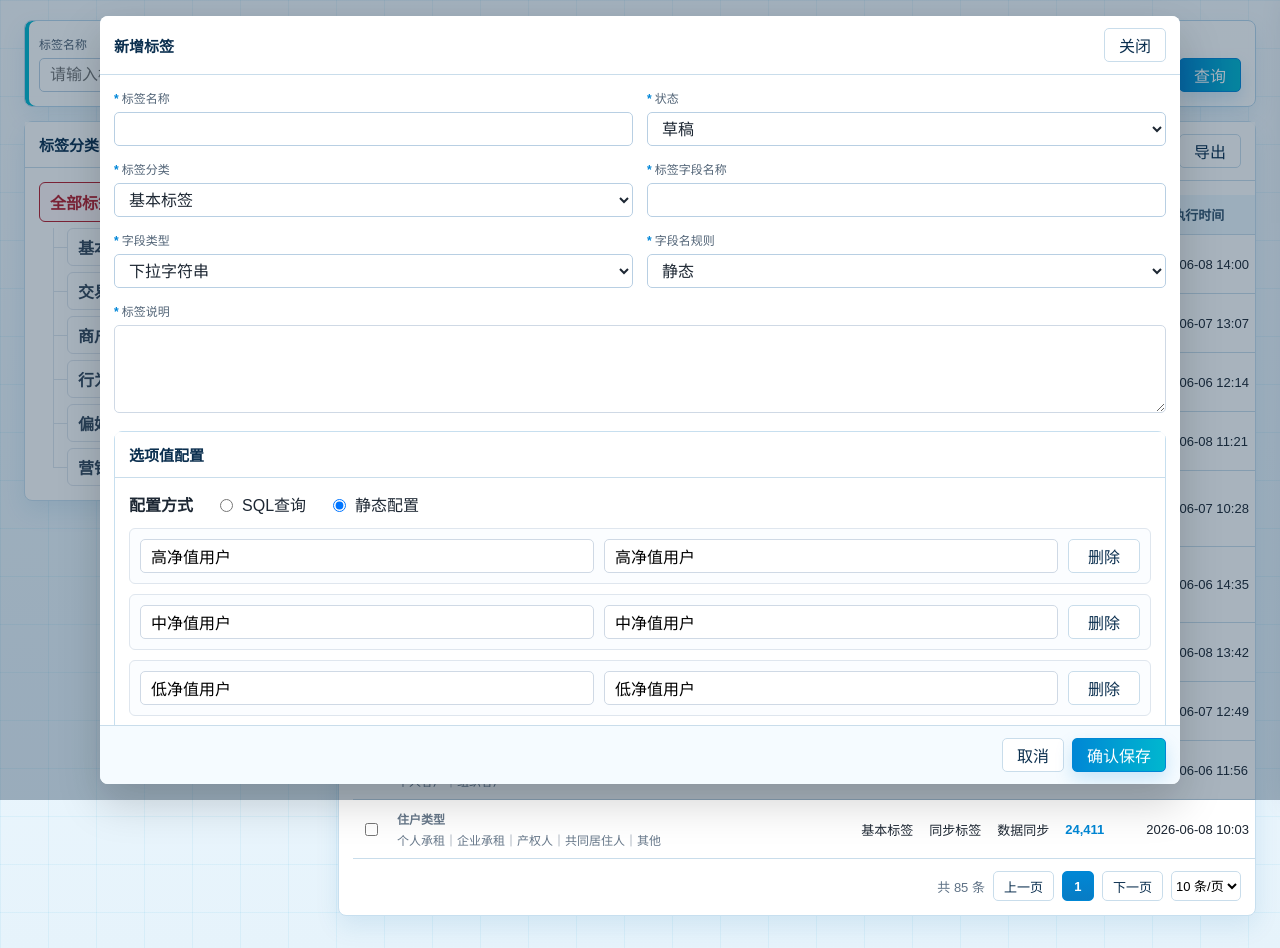
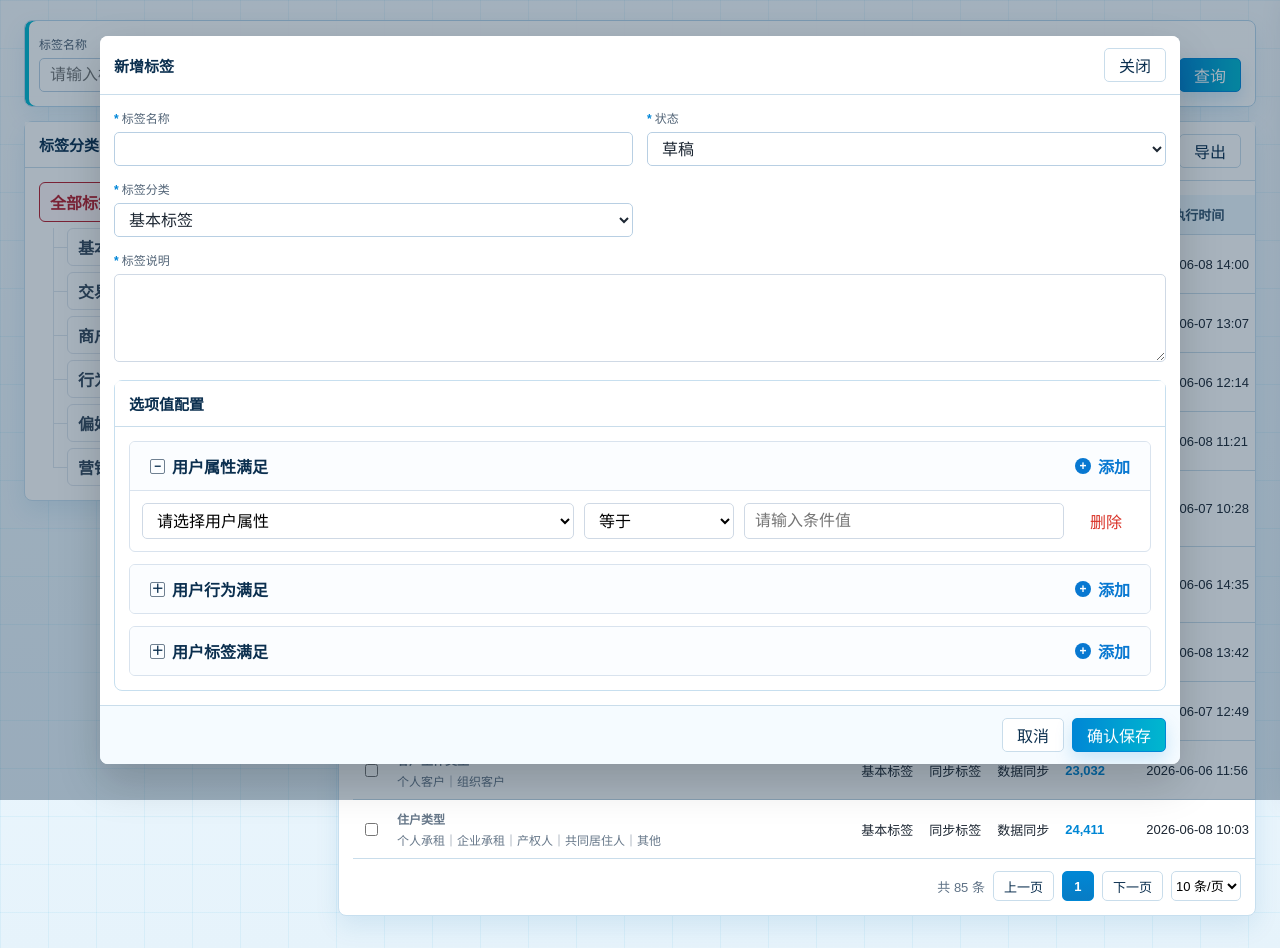
Before and after one commit to Lanyong-123/anju_points_modao, a plain HTML site: page files/cdp-tags.html in a window 1280 px wide. Both pictures are taken after a click on the button "新增标签". Drawn offline with Linux system fonts and the light colour scheme.

Commit message:
重构客户标签条件配置

```diff
--- a/files/cdp-tags.html
+++ b/files/cdp-tags.html
@@ -181,8 +181,7 @@
       color: var(--red);
       font-weight: 700;
     }
-    .tag-description textarea,
-    .sql-config textarea {
+    .tag-description textarea {
       width: 100%;
       min-height: 88px;
       padding: 10px 12px;
@@ -192,31 +191,90 @@
       line-height: 1.6;
       resize: vertical;
     }
-    .option-config-body { display: grid; gap: 12px; }
-    .config-mode { display: flex; align-items: center; gap: 22px; }
-    .config-mode label { display: inline-flex; align-items: center; gap: 6px; cursor: pointer; }
-    .config-panel { display: none; }
-    .config-panel.show { display: grid; gap: 10px; }
-    .static-option-list { display: grid; gap: 10px; }
-    .static-option-row {
+    .tag-condition-groups { display: grid; gap: 12px; }
+    .tag-condition-group {
+      overflow: hidden;
+      border: 1px solid #d9e3ee;
+      border-radius: 6px;
+      background: #fff;
+    }
+    .tag-condition-head {
+      min-height: 48px;
+      display: flex;
+      align-items: center;
+      justify-content: space-between;
+      gap: 12px;
+      padding: 0 14px;
+      background: #fbfdff;
+    }
+    .tag-condition-title,
+    .tag-condition-add {
+      display: inline-flex;
+      align-items: center;
+      gap: 7px;
+      border: 0;
+      background: transparent;
+      cursor: pointer;
+    }
+    .tag-condition-title {
+      color: var(--navy);
+      font-weight: 700;
+    }
+    .tag-condition-toggle {
+      width: 15px;
+      height: 15px;
+      display: inline-grid;
+      place-items: center;
+      border: 1px solid #6f8091;
+      border-radius: 2px;
+      font-size: 12px;
+      line-height: 1;
+    }
+    .tag-condition-add {
+      color: #0878d1;
+      font-weight: 700;
+    }
+    .tag-condition-add::before {
+      content: "+";
+      width: 16px;
+      height: 16px;
+      display: inline-grid;
+      place-items: center;
+      border-radius: 50%;
+      background: #0878d1;
+      color: #fff;
+      font-size: 12px;
+      line-height: 1;
+    }
+    .tag-condition-body {
+      display: none;
+      gap: 10px;
+      padding: 12px;
+      border-top: 1px solid #d9e3ee;
+    }
+    .tag-condition-group.open .tag-condition-body { display: grid; }
+    .tag-condition-row {
       display: grid;
-      grid-template-columns: minmax(0, 1fr) minmax(0, 1fr) 72px;
+      grid-template-columns: minmax(220px, 1.35fr) 150px minmax(180px, 1fr) 64px;
       gap: 10px;
       align-items: center;
-      padding: 10px;
-      border: 1px solid #dfe6ee;
-      border-radius: 6px;
-      background: #fbfdff;
     }
-    .static-option-row input {
+    .tag-condition-row input,
+    .tag-condition-row select {
       min-width: 0;
       width: 100%;
-      height: 34px;
+      height: 36px;
       padding: 0 10px;
       border: 1px solid #cfd9e5;
       border-radius: 5px;
+      background: #fff;
     }
-    .add-option-btn { width: 100%; border-style: dashed; }
+    .tag-condition-delete {
+      border: 0;
+      background: transparent;
+      color: #d93025;
+      cursor: pointer;
+    }
     .wide-modal {
       width: min(1080px, calc(100vw - 48px));
       max-height: calc(100vh - 24px);
@@ -338,9 +396,6 @@
           <div class="field"><label class="required">标签名称</label><input id="editName" value="身份类型"></div>
           <div class="field"><label class="required">状态</label><select id="editStatus"><option>启用</option><option>停用</option><option>草稿</option></select></div>
           <div class="field"><label class="required">标签分类</label><select id="editCategory"><option>基本标签</option><option>交易标签</option><option>商户标签</option><option>行为标签</option><option>偏好标签</option><option>营销响应标签</option></select></div>
-          <div class="field"><label class="required">标签字段名称</label><input id="editFieldName" value="身份类型"></div>
-          <div class="field"><label class="required">字段类型</label><select id="editFieldType"><option selected>下拉字符串</option><option>文本</option><option>数值</option><option>日期</option><option>布尔值</option></select></div>
-          <div class="field"><label class="required">字段名规则</label><select id="editFieldRule"><option selected>静态</option><option>动态</option></select></div>
           <div class="field tag-description" style="grid-column:1/-1">
             <label class="required">标签说明</label>
             <textarea id="editDesc" maxlength="200">识别高贡献、高活跃客户，用于权益推荐、营销活动和客户分层运营。</textarea>
@@ -349,19 +404,29 @@
 
         <div class="panel" style="margin-top:14px; box-shadow:none">
           <div class="panel-hd"><h3>选项值配置</h3></div>
-          <div class="panel-bd option-config-body">
-            <div class="config-mode">
-              <strong>配置方式</strong>
-              <label><input type="radio" name="optionConfigMode" value="sql"> SQL查询</label>
-              <label><input type="radio" name="optionConfigMode" value="static" checked> 静态配置</label>
-            </div>
-            <div class="config-panel sql-config" id="sqlConfigPanel">
-              <label class="required">SQL查询语句</label>
-              <textarea id="sqlQueryText">select value as option_value, name as option_name from customer_tag_option where tag_name = '${tagName}'</textarea>
-            </div>
-            <div class="config-panel show" id="staticConfigPanel">
-              <div class="static-option-list" id="staticOptionList"></div>
-              <button class="btn add-option-btn" type="button" id="addStaticOption">＋ 添加选项</button>
+          <div class="panel-bd">
+            <div class="tag-condition-groups" id="tagConditionGroups">
+              <section class="tag-condition-group open" data-condition-kind="attribute">
+                <div class="tag-condition-head">
+                  <button class="tag-condition-title" type="button" data-toggle-tag-condition><span class="tag-condition-toggle">−</span>用户属性满足</button>
+                  <button class="tag-condition-add" type="button" data-add-tag-condition>添加</button>
+                </div>
+                <div class="tag-condition-body" data-condition-list></div>
+              </section>
+              <section class="tag-condition-group" data-condition-kind="behavior">
+                <div class="tag-condition-head">
+                  <button class="tag-condition-title" type="button" data-toggle-tag-condition><span class="tag-condition-toggle">＋</span>用户行为满足</button>
+                  <button class="tag-condition-add" type="button" data-add-tag-condition>添加</button>
+                </div>
+                <div class="tag-condition-body" data-condition-list></div>
+              </section>
+              <section class="tag-condition-group" data-condition-kind="tag">
+                <div class="tag-condition-head">
+                  <button class="tag-condition-title" type="button" data-toggle-tag-condition><span class="tag-condition-toggle">＋</span>用户标签满足</button>
+                  <button class="tag-condition-add" type="button" data-add-tag-condition>添加</button>
+                </div>
+                <div class="tag-condition-body" data-condition-list></div>
+              </section>
             </div>
           </div>
         </div>
@@ -527,43 +592,50 @@
         document.getElementById("editTitle").textContent = data ? "编辑标签" : "新增标签";
         document.getElementById("editName").value = data ? data[0] : "";
         document.getElementById("editCategory").value = data ? data[1] : "基本标签";
-        document.getElementById("editFieldName").value = tag ? tag.field : (data ? data[0] : "");
-        document.getElementById("editFieldType").value = "下拉字符串";
-        document.getElementById("editFieldRule").value = "静态";
         document.getElementById("editStatus").value = data ? data[6] : "草稿";
         document.getElementById("editDesc").value = data ? data[4] : "";
-        renderStaticOptions(tag ? tag.values : "高净值用户、中净值用户、低净值用户");
-        setOptionConfigMode("static");
+        resetTagConditions(tag ? tag.values : "");
         document.getElementById("editModal").classList.add("open");
       });
     });
 
-    const staticOptionList = document.getElementById("staticOptionList");
-    function staticOptionRow(value = "", name = value) {
-      return `<div class="static-option-row"><input aria-label="选项值" placeholder="请输入选项值" value="${escapeTagHtml(value)}"><input aria-label="选项名称" placeholder="请输入选项名称" value="${escapeTagHtml(name)}"><button class="btn" type="button" data-delete-static-option>删除</button></div>`;
+    const tagConditionGroups = document.getElementById("tagConditionGroups");
+    const relationOptions = ["等于", "不等于", "相似", "不相似", "包含于", "不包含于", "为空", "非空"];
+    const conditionFields = {
+      attribute: '<option value="">请选择用户属性</option><optgroup label="用户基本属性"><option>会员等级</option><option>性别</option><option>年龄</option><option>注册时间</option></optgroup><optgroup label="数据有效用户属性"><option>手机号有效</option><option>实名认证状态</option></optgroup><optgroup label="线索属性"><option>线索来源</option><option>意向等级</option></optgroup>',
+      behavior: '<option value="">请选择用户行为</option><optgroup label="访问行为"><option>最近访问时间</option><option>累计访问次数</option></optgroup><optgroup label="交易行为"><option>最近消费时间</option><option>累计消费金额</option><option>累计消费次数</option></optgroup><optgroup label="营销行为"><option>活动参与次数</option><option>优惠券核销次数</option></optgroup>',
+      tag: '<option value="">请选择用户标签</option><optgroup label="基本标签"><option>身份类型</option><option>客户价值等级</option></optgroup><optgroup label="行为标签"><option>活跃度</option><option>到访偏好</option></optgroup><optgroup label="偏好标签"><option>业态偏好</option><option>营销响应偏好</option></optgroup>'
+    };
+    function tagConditionRow(kind, value = "") {
+      const relations = relationOptions.map(item => `<option>${item}</option>`).join("");
+      return `<div class="tag-condition-row"><select aria-label="条件字段">${conditionFields[kind]}</select><select aria-label="判断关系">${relations}</select><input aria-label="条件值" placeholder="请输入条件值" value="${escapeTagHtml(value)}"><button class="tag-condition-delete" type="button" data-delete-tag-condition>删除</button></div>`;
     }
-    function renderStaticOptions(values = "") {
-      const options = String(values || "").split(/[、，,；;\/｜|]/).map(value => value.trim()).filter(Boolean).slice(0, 6);
-      const normalized = options.length ? options : ["高净值用户", "中净值用户", "低净值用户"];
-      staticOptionList.innerHTML = normalized.map(value => staticOptionRow(value)).join("");
+    function setTagConditionOpen(group, open) {
+      group.classList.toggle("open", open);
+      group.querySelector(".tag-condition-toggle").textContent = open ? "−" : "＋";
     }
-    function setOptionConfigMode(mode) {
-      const selected = document.querySelector(`input[name="optionConfigMode"][value="${mode}"]`);
-      if (selected) selected.checked = true;
-      document.getElementById("sqlConfigPanel").classList.toggle("show", mode === "sql");
-      document.getElementById("staticConfigPanel").classList.toggle("show", mode === "static");
+    function resetTagConditions(value = "") {
+      tagConditionGroups.querySelectorAll("[data-condition-kind]").forEach((group, index) => {
+        group.querySelector("[data-condition-list]").innerHTML = index === 0 ? tagConditionRow(group.dataset.conditionKind, value) : "";
+        setTagConditionOpen(group, index === 0);
+      });
     }
-    document.querySelectorAll('input[name="optionConfigMode"]').forEach(radio => {
-      radio.addEventListener("change", event => setOptionConfigMode(event.target.value));
+    tagConditionGroups.addEventListener("click", event => {
+      const group = event.target.closest("[data-condition-kind]");
+      if (!group) return;
+      if (event.target.closest("[data-toggle-tag-condition]")) {
+        setTagConditionOpen(group, !group.classList.contains("open"));
+        return;
+      }
+      if (event.target.closest("[data-add-tag-condition]")) {
+        group.querySelector("[data-condition-list]").insertAdjacentHTML("beforeend", tagConditionRow(group.dataset.conditionKind));
+        setTagConditionOpen(group, true);
+        return;
+      }
+      const deleteButton = event.target.closest("[data-delete-tag-condition]");
+      if (deleteButton) deleteButton.closest(".tag-condition-row").remove();
     });
-    document.getElementById("addStaticOption").addEventListener("click", () => {
-      staticOptionList.insertAdjacentHTML("beforeend", staticOptionRow());
-    });
-    staticOptionList.addEventListener("click", event => {
-      const deleteButton = event.target.closest("[data-delete-static-option]");
-      if (deleteButton) deleteButton.closest(".static-option-row").remove();
-    });
-    renderStaticOptions();
+    resetTagConditions();
 
     let tagCurrentPage = 1;
     function applyTagFilters(resetPage = false) {
```
Also changed, not shown: plugins/app.js.
